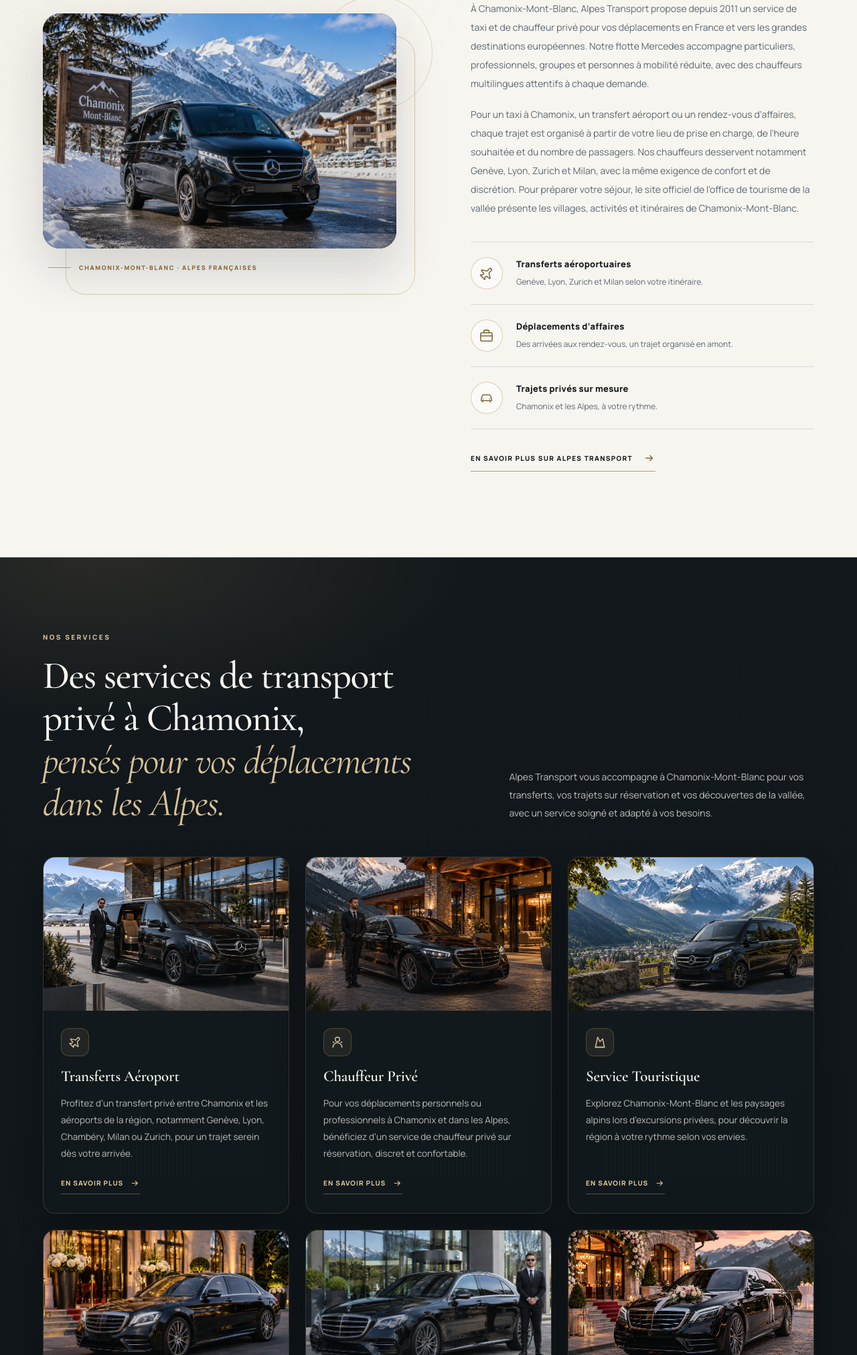
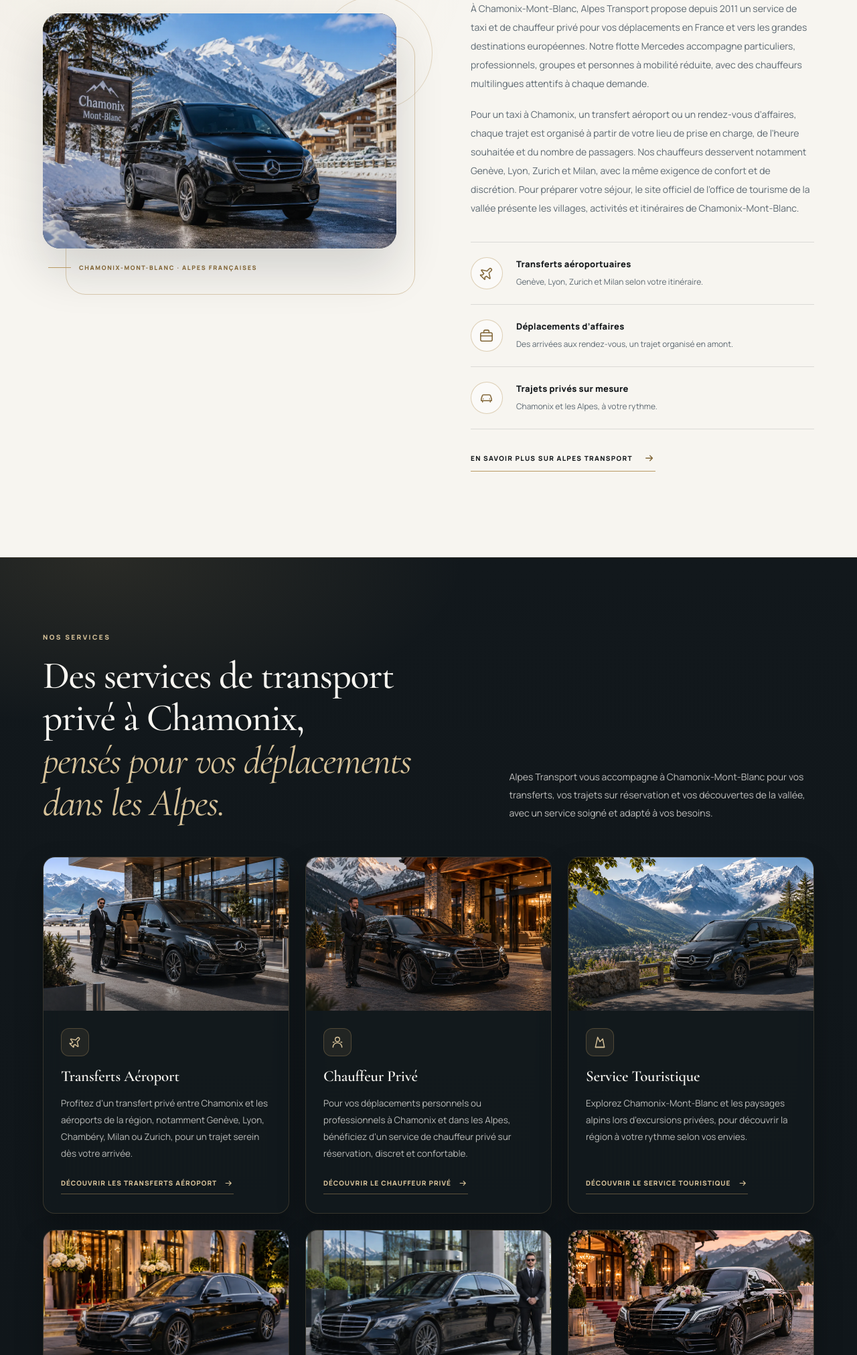
Before and after one commit to hudson661523-afk/Alpes, a PHP site: page / in a window 1280 px wide. Shown: the part 2431-4454 px from the top of the page at 67% size. Run offline with PHP 8.4, Linux system fonts and the light colour scheme; some libraries are stand-ins or nearby versions.

Commit message:
Improve homepage service CTAs and contextual internal links

```diff
--- a/assets/css/style.css
+++ b/assets/css/style.css
@@ -774,8 +774,11 @@ p, h1, h2, h3 { margin-top: 0; }
   letter-spacing: .1em;
   text-transform: uppercase;
   transition: color .3s var(--ease), border-color .3s var(--ease);
-}
-.service-link span { display: inline-flex; color: currentColor; transition: transform .3s var(--ease); }
+  max-width: 100%;
+  flex-wrap: wrap;
+  row-gap: 6px;
+}
+.service-link span { display: inline-flex; flex: 0 0 auto; color: currentColor; transition: transform .3s var(--ease); }
 .service-link span svg { width: 15px; height: 15px; }
 .service-link:hover,
 .service-link:focus-visible { color: #f0e4c8; border-color: rgba(216,195,154,.8); outline: none; }
--- a/index.php
+++ b/index.php
@@ -40,7 +40,7 @@ $config = site_config();
                             </span>
                             <h3>Transferts Aéroport</h3>
                             <p>Profitez d’un transfert privé entre Chamonix et les aéroports de la région, notamment Genève, Lyon, Chambéry, Milan ou Zurich, pour un trajet serein dès votre arrivée.</p>
-                            <a href="<?= e($config['services'][0]['url']) ?>" class="service-link">En savoir plus <span aria-hidden="true"><svg viewBox="0 0 24 24" focusable="false"><path d="M5 12h13m-5-5 5 5-5 5" fill="none" stroke="currentColor" stroke-width="1.8" stroke-linecap="round" stroke-linejoin="round"/></svg></span></a>
+                            <a href="<?= e($config['services'][0]['url']) ?>" class="service-link">Découvrir les transferts aéroport <span aria-hidden="true"><svg viewBox="0 0 24 24" focusable="false"><path d="M5 12h13m-5-5 5 5-5 5" fill="none" stroke="currentColor" stroke-width="1.8" stroke-linecap="round" stroke-linejoin="round"/></svg></span></a>
                         </div>
                     </article>
 
@@ -54,7 +54,7 @@ $config = site_config();
                             </span>
                             <h3>Chauffeur Privé</h3>
                             <p>Pour vos déplacements personnels ou professionnels à Chamonix et dans les Alpes, bénéficiez d’un service de chauffeur privé sur réservation, discret et confortable.</p>
-                            <a href="<?= e($config['services'][1]['url']) ?>" class="service-link">En savoir plus <span aria-hidden="true"><svg viewBox="0 0 24 24" focusable="false"><path d="M5 12h13m-5-5 5 5-5 5" fill="none" stroke="currentColor" stroke-width="1.8" stroke-linecap="round" stroke-linejoin="round"/></svg></span></a>
+                            <a href="<?= e($config['services'][1]['url']) ?>" class="service-link">Découvrir le chauffeur privé <span aria-hidden="true"><svg viewBox="0 0 24 24" focusable="false"><path d="M5 12h13m-5-5 5 5-5 5" fill="none" stroke="currentColor" stroke-width="1.8" stroke-linecap="round" stroke-linejoin="round"/></svg></span></a>
                         </div>
                     </article>
 
@@ -68,7 +68,7 @@ $config = site_config();
                             </span>
                             <h3>Service Touristique</h3>
                             <p>Explorez Chamonix-Mont-Blanc et les paysages alpins lors d’excursions privées, pour découvrir la région à votre rythme selon vos envies.</p>
-                            <a href="<?= e($config['services'][3]['url']) ?>" class="service-link">En savoir plus <span aria-hidden="true"><svg viewBox="0 0 24 24" focusable="false"><path d="M5 12h13m-5-5 5 5-5 5" fill="none" stroke="currentColor" stroke-width="1.8" stroke-linecap="round" stroke-linejoin="round"/></svg></span></a>
+                            <a href="<?= e($config['services'][3]['url']) ?>" class="service-link">Découvrir le service touristique <span aria-hidden="true"><svg viewBox="0 0 24 24" focusable="false"><path d="M5 12h13m-5-5 5 5-5 5" fill="none" stroke="currentColor" stroke-width="1.8" stroke-linecap="round" stroke-linejoin="round"/></svg></span></a>
                         </div>
                     </article>
 
@@ -82,7 +82,7 @@ $config = site_config();
                             </span>
                             <h3>Événements et Occasions Spéciales</h3>
                             <p>Organisez vos déplacements pour vos événements privés, conférences ou occasions spéciales avec un transport élégant et soigné pour vous et vos invités.</p>
-                            <a href="<?= e($config['services'][2]['url']) ?>" class="service-link">En savoir plus <span aria-hidden="true"><svg viewBox="0 0 24 24" focusable="false"><path d="M5 12h13m-5-5 5 5-5 5" fill="none" stroke="currentColor" stroke-width="1.8" stroke-linecap="round" stroke-linejoin="round"/></svg></span></a>
+                            <a href="<?= e($config['services'][2]['url']) ?>" class="service-link">Découvrir les événements <span aria-hidden="true"><svg viewBox="0 0 24 24" focusable="false"><path d="M5 12h13m-5-5 5 5-5 5" fill="none" stroke="currentColor" stroke-width="1.8" stroke-linecap="round" stroke-linejoin="round"/></svg></span></a>
                         </div>
                     </article>
 
@@ -96,7 +96,7 @@ $config = site_config();
                             </span>
                             <h3>Voyages d’Affaires</h3>
                             <p>Déplacez-vous avec sérénité pour vos rendez-vous, réunions ou transferts professionnels, entre hôtels, bureaux et aéroports dans les Alpes.</p>
-                            <a href="<?= e($config['services'][4]['url']) ?>" class="service-link">En savoir plus <span aria-hidden="true"><svg viewBox="0 0 24 24" focusable="false"><path d="M5 12h13m-5-5 5 5-5 5" fill="none" stroke="currentColor" stroke-width="1.8" stroke-linecap="round" stroke-linejoin="round"/></svg></span></a>
+                            <a href="<?= e($config['services'][4]['url']) ?>" class="service-link">Découvrir les voyages d’affaires <span aria-hidden="true"><svg viewBox="0 0 24 24" focusable="false"><path d="M5 12h13m-5-5 5 5-5 5" fill="none" stroke="currentColor" stroke-width="1.8" stroke-linecap="round" stroke-linejoin="round"/></svg></span></a>
                         </div>
                     </article>
 
@@ -110,7 +110,7 @@ $config = site_config();
                             </span>
                             <h3>Voyages pour Mariages et Événements</h3>
                             <p>Offrez à vos proches un transport élégant et ponctuel pour vos mariages et événements spéciaux, avec une attention particulière portée à votre confort.</p>
-                            <a href="<?= e($config['services'][5]['url']) ?>" class="service-link">En savoir plus <span aria-hidden="true"><svg viewBox="0 0 24 24" focusable="false"><path d="M5 12h13m-5-5 5 5-5 5" fill="none" stroke="currentColor" stroke-width="1.8" stroke-linecap="round" stroke-linejoin="round"/></svg></span></a>
+                            <a href="<?= e($config['services'][5]['url']) ?>" class="service-link">Découvrir les mariages et événements <span aria-hidden="true"><svg viewBox="0 0 24 24" focusable="false"><path d="M5 12h13m-5-5 5 5-5 5" fill="none" stroke="currentColor" stroke-width="1.8" stroke-linecap="round" stroke-linejoin="round"/></svg></span></a>
                         </div>
                     </article>
                 </div>
@@ -534,7 +534,7 @@ $config = site_config();
                             </h3>
                             <div class="faq-panel" id="faq-panel-6" role="region" aria-labelledby="faq-toggle-6" hidden>
                                 <div class="faq-panel-inner">
-                                    <p>Oui, Alpes Transport propose des trajets privés depuis Chamonix vers des destinations en Suisse et en Italie, notamment Genève, Zurich, Milan ou Turin. Vous pouvez consulter les <a href="https://alpestransport.fr/nos-services/">services de transport privé</a> pour identifier la prestation la plus adaptée à votre déplacement.</p>
+                                    <p>Oui, Alpes Transport propose des trajets privés depuis Chamonix vers la Suisse et l’Italie, notamment vers <a href="https://alpestransport.fr/transfert-geneve-chamonix/">Genève</a> à proximité, ainsi que vers des destinations plus éloignées comme <a href="https://alpestransport.fr/transfert-zurich-chamonix/">Zurich</a>, <a href="https://alpestransport.fr/transfert-milan-chamonix/">Milan</a> ou Turin, selon votre itinéraire. Vous pouvez consulter les <a href="https://alpestransport.fr/nos-services/">services de transport privé</a> pour identifier la prestation la plus adaptée à votre déplacement.</p>
                                 </div>
                             </div>
                         </article>
@@ -584,7 +584,7 @@ $config = site_config();
                         <article class="faq-item">
                             <h3 class="faq-question">
                                 <button type="button" class="faq-toggle" id="faq-toggle-10" aria-expanded="false" aria-controls="faq-panel-10">
-                                    <span class="faq-question-text">Comment organiser un transfert depuis l'aéroport de Genève vers Chamonix ?</span>
+                                    <span class="faq-question-text">Comment organiser un transfert depuis l’aéroport de Genève vers Chamonix ?</span>
                                     <span class="faq-icon" aria-hidden="true"><svg class="faq-icon-plus" viewBox="0 0 24 24" focusable="false"><path d="M12 5v14M5 12h14"/></svg><svg class="faq-icon-minus" viewBox="0 0 24 24" focusable="false"><path d="M5 12h14"/></svg></span>
                                 </button>
                             </h3>
--- a/partials/about.php
+++ b/partials/about.php
@@ -22,7 +22,7 @@ $aboutImageSize = is_file($aboutImageFile) ? @getimagesize($aboutImageFile) : fa
             <h2 id="about-title">Un chauffeur privé à Chamonix, <em>à la mesure de vos trajets.</em></h2>
 
             <p>À Chamonix-Mont-Blanc, Alpes Transport propose depuis 2011 un service de taxi et de chauffeur privé pour vos déplacements en France et vers les grandes destinations européennes. Notre flotte Mercedes accompagne particuliers, professionnels, groupes et personnes à mobilité réduite, avec des chauffeurs multilingues attentifs à chaque demande.</p>
-            <p>Pour un taxi à Chamonix, un transfert aéroport ou un rendez-vous d’affaires, chaque trajet est organisé à partir de votre lieu de prise en charge, de l’heure souhaitée et du nombre de passagers. Nos chauffeurs desservent notamment Genève, Lyon, Zurich et Milan, avec la même exigence de confort et de discrétion. Pour préparer votre séjour, le <a href="https://www.chamonix.com/" target="_blank" rel="noopener noreferrer">site officiel de l’office de tourisme de la vallée</a> présente les villages, activités et itinéraires de Chamonix-Mont-Blanc.</p>
+            <p>Pour un taxi à Chamonix, un transfert aéroport ou un rendez-vous d’affaires, chaque trajet est organisé à partir de votre lieu de prise en charge, de l’heure souhaitée et du nombre de passagers. Nos chauffeurs desservent notamment <a href="https://alpestransport.fr/transfert-geneve-chamonix/">Genève</a>, <a href="https://alpestransport.fr/transfert-lyon-chamonix/">Lyon</a>, <a href="https://alpestransport.fr/transfert-zurich-chamonix/">Zurich</a> et <a href="https://alpestransport.fr/transfert-milan-chamonix/">Milan</a>, avec la même exigence de confort et de discrétion. Pour préparer votre séjour, le <a href="https://www.chamonix.com/" target="_blank" rel="noopener noreferrer">site officiel de l’office de tourisme de la vallée</a> présente les villages, activités et itinéraires de Chamonix-Mont-Blanc.</p>
 
             <ul class="about-highlights" aria-label="Prestations Alpes Transport">
                 <li class="about-highlight">
--- a/partials/hero.php
+++ b/partials/hero.php
@@ -118,9 +118,9 @@ $slides = [
         </button>
     </div>
 
-    <a class="scroll-cue" href="#intro">
+    <a class="scroll-cue" href="#reservation">
         <span>Explorer</span>
-        <span class="sr-only">Faire défiler vers la section suivante</span>
+        <span class="sr-only">Faire défiler vers la section réservation</span>
         <svg viewBox="0 0 16 16" aria-hidden="true" focusable="false"><path d="M8 2v11m-5-5 5 5 5-5" fill="none" stroke="currentColor" stroke-width="1.4"/></svg>
     </a>
 </section>
```
